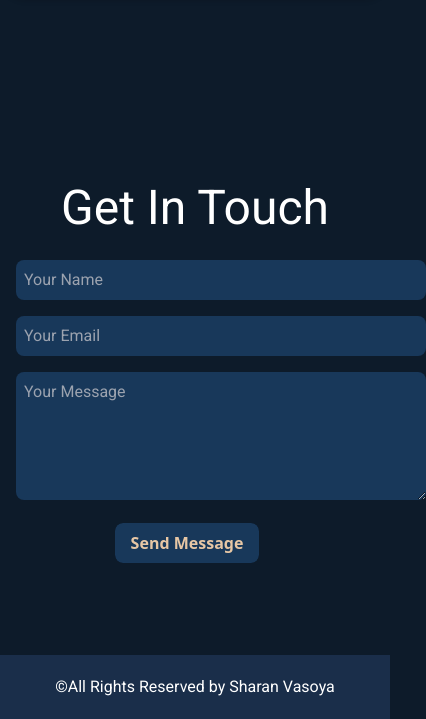
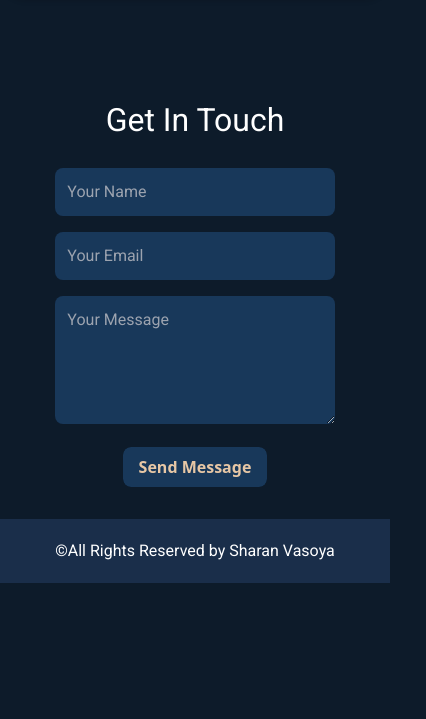
Before and after one commit to Vasoyasharan/Mywebsite, a plain HTML site: page index.html in a window 390 px wide. Shown: the part 7219-7938 px from the top of the page, 426 px wide, since content can reach past the window. After the commit the page ends 7802 px from the top, so only its background shows below. Drawn offline with nearby package versions, Linux system fonts and the light colour scheme; some packages are replaced by stand-ins of ours; a script that the page names is missing.

Commit message:
Fixed Contact Section Responsiveness Issue

```diff
--- a/style.css
+++ b/style.css
@@ -406,11 +406,12 @@ section h2 {
 
 /* education section end */
 
-/* contact section start */
+/* Contact Section Starts*/
 .section-head {
   font-size: 3rem;
   color: #fff;
-  margin-bottom: 1rem;
+  margin-bottom: 1.5rem;
+  text-align: center;
 }
 
 .contact {
@@ -418,6 +419,7 @@ section h2 {
   display: flex;
   flex-direction: column;
   align-items: center;
+  padding: 0 1rem;
 }
 
 .contact-details {
@@ -426,53 +428,85 @@ section h2 {
   justify-content: center;
   max-width: 800px;
   width: 100%;
+  gap: 2rem;
 }
 
+/* Contact Form */
 .contact-form {
   flex: 1;
-  margin-right: 1rem;
+  max-width: 400px;
+  width: 100%;
   margin-bottom: 2rem;
-  width: 100%;
-  max-width: 400px;
 }
 
+/* Inputs and Textarea Styling */
 .contact-form input[type="text"],
 .contact-form input[type="email"],
 .contact-form textarea {
-  width: 120%;
-  padding: 0.5rem;
+  width: 100%;
+  padding: 0.75rem;
   margin-bottom: 1rem;
   border: none;
   border-radius: 0.5rem;
   font-size: 1rem;
   background-color: #18385a;
+  color: #fff;
 }
 
 .contact-form textarea {
   height: 10rem;
+  resize: vertical; /* Allow resizing only vertically */
 }
 
+/* Button Styling */
 .contact-form button {
   background-color: #18385a;
   color: #fff;
   border: none;
-  padding: 0.5rem 1rem;
+  padding: 0.75rem 1.5rem;
   border-radius: 0.5rem;
   cursor: pointer;
-  font-size: 1rem;
+  font-size: 1.1rem;
   transition: background-color 0.3s ease;
+}
+
+.contact-form button:hover {
+  background-color: #1c4875;
 }
 
 /* Responsive Styles */
 @media (max-width: 1200px) {
   .contact-details {
-    padding: 0 1rem;
+    padding: 0 2rem;
   }
 }
 
 @media (max-width: 768px) {
   .contact-form {
-    max-width: 100%;
+    max-width: 95%;
+  }
+
+  .section-head {
+    font-size: 2.5rem;
+  }
+}
+
+@media (max-width: 480px) {
+  .contact {
+    margin-top: 1rem;
+  }
+
+  .contact-form textarea {
+    height: 8rem;
+  }
+
+  .contact-form button {
+    font-size: 1rem;
+    padding: 0.5rem 1rem;
+  }
+
+  .section-head {
+    font-size: 2rem;
   }
 }
 
@@ -660,22 +694,6 @@ section h2 {
 
 /* submit button hover ends  */
 
-@media screen and (max-width: 770px) {
-  .contact-form {
-    width: 60%;
-  }
-}
-
-@media screen and (max-width: 768px) {
-  .contact-info p {
-    font-size: 1rem;
-  }
-
-  .contact-form textarea {
-    height: 8rem;
-  }
-}
-
 /* contact section ends  */
 
 footer {
@@ -685,7 +703,7 @@ footer {
   text-align: center;
 }
 
-
+/* Typing Effect*/
 [data-aos="fade-up"] {
   opacity: 0;
   transform: translateY(20px);
```
